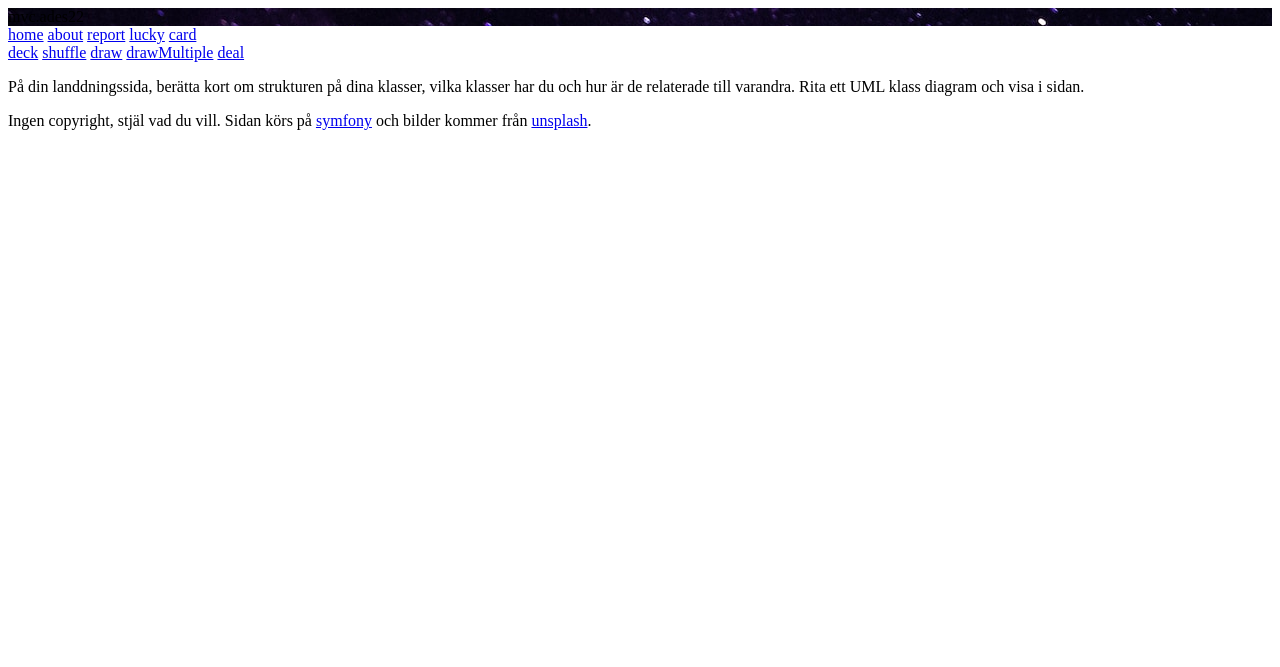
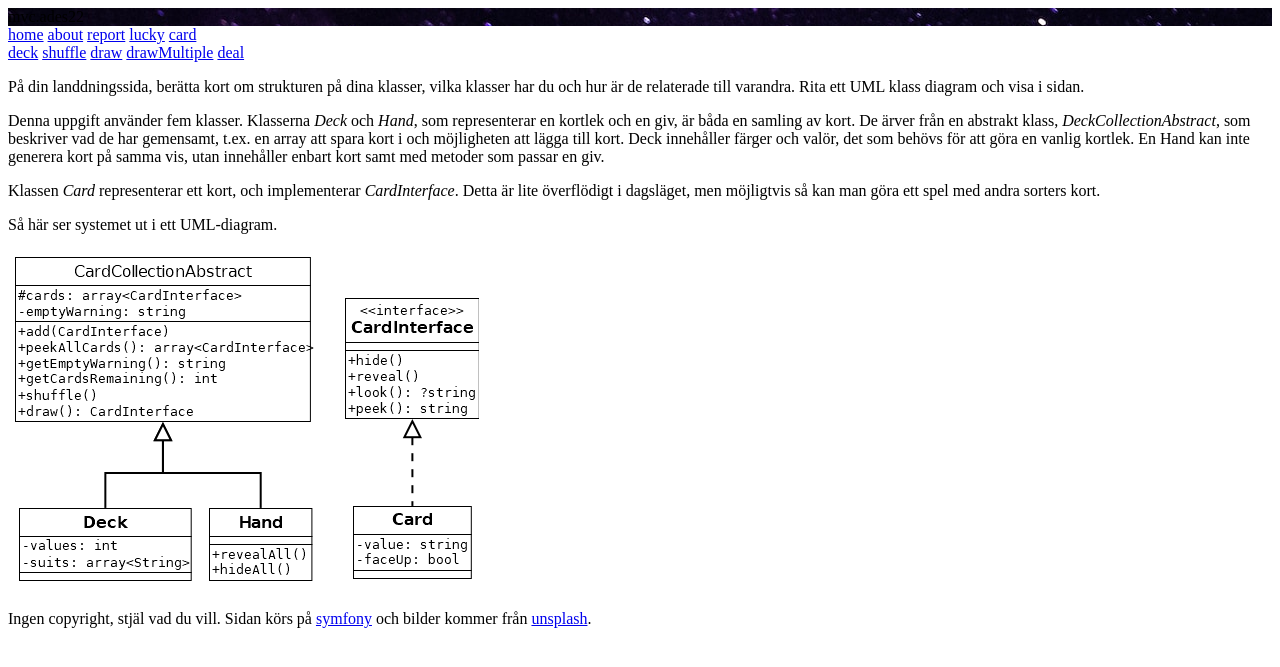
Before and after one commit to missivaeak/mvc-report, a Symfony app: template templates/pages/card/index.html.twig in a window 1280 px wide. Shown: the top 667 px of the page. Run offline with Twig, Linux system fonts and the light colour scheme; the template is opened without the code that fills it, so the values that code supplies are empty; some libraries are stand-ins or nearby versions.

Commit message:
landningsida för card, redovisningstext, umldiagram klart

```diff
--- a/assets/styles/_general.scss
+++ b/assets/styles/_general.scss
@@ -9,7 +9,7 @@ html {
 }
 
 img {
-    width: 100%;
+    max-width: 100%;
 }
 
 .two-col {
--- a/templates/pages/card/index.html.twig
+++ b/templates/pages/card/index.html.twig
@@ -6,4 +6,12 @@
     {{ include('partials/card/nav.html.twig')}}
 
     <p>På din landdningssida, berätta kort om strukturen på dina klasser, vilka klasser har du och hur är de relaterade till varandra. Rita ett UML klass diagram och visa i sidan.</p>
+
+    <p>Denna uppgift använder fem klasser. Klasserna <i>Deck</i> och <i>Hand</i>, som representerar en kortlek och en giv, är båda en samling av kort. De ärver från en abstrakt klass, <i>DeckCollectionAbstract</i>, som beskriver vad de har gemensamt, t.ex. en array att spara kort i och möjligheten att lägga till kort. Deck innehåller färger och valör, det som behövs för att göra en vanlig kortlek. En Hand kan inte generera kort på samma vis, utan innehåller enbart kort samt med metoder som passar en giv.</p>
+
+    <p>Klassen <i>Card</i> representerar ett kort, och implementerar <i>CardInterface</i>. Detta är lite överflödigt i dagsläget, men möjligtvis så kan man göra ett spel med andra sorters kort.</p>
+
+    <p>Så här ser systemet ut i ett UML-diagram.</p>
+
+    <img src="{{ asset('img/uml.png') }}">
 {% endblock %}
--- a/templates/pages/report.html.twig
+++ b/templates/pages/report.html.twig
@@ -28,11 +28,11 @@
 
         <p>Traits är en funktionalitet som kan återkomma eller återanvändas i flera klasser. De är konstruerade enligt väldigt lika regler som en klass, förutom att de behöver inkluderas i en annan klass för att kunna åstadkomma något. Meningen är att de ska ha en funktionalitet som är nyttig för flera klasser.<p>
 
-        <p>Interface är en abstrakt beskrivning av en klass metoder. Om en klass implementerar ett interface så måste den klassen uppfylla interfacets beskrivning. Sedan kan andra delar av koden referera till det interfacet istället för en specifik klass när programmerar t.ex. vill specificera en giltig klass av parameter. Då kan programmerar lita på att den minimifunktionalitet som beskrivs i interfacet uppfylls och kan då tillåta fler sorters parametrar användas i sin kod. Det blir ett sätt att säga jag vill enbart att "denna sortens klasser" ska användas här, istället för att hårdkoda en särskilt klass.</p>
+        <p>Interface är en abstrakt beskrivning av en klass metoder. Om en klass implementerar ett interface så måste den klassen uppfylla interfacets beskrivning. Sedan kan andra delar av koden referera till det interfacet istället för en specifik klass när programmeraren t.ex. vill specificera en giltig klass av parameter. Då kan programmerar lita på att den minimifunktionalitet som beskrivs i interfacet uppfylls och kan då tillåta fler sorters parametrar användas i sin kod. Det blir ett sätt att säga jag vill enbart att "denna sortens klasser" ska användas här, istället för att hårdkoda en särskilt klass.</p>
 
-        <p>Jag är på det hela nöjd. Jag försökte använda arv, komposition och interface på ett rimligt vis. Jag gjorde så att en kortlek (Deck) och en hand (Hand) ärver från en abstrakt klass (CardCollectionAbstract) då jag ville få med ett arv men att testa en abstrakt. Jag använde ett interface för korten (Card och CardInterface), det var ju lite överflödigt då jag bara har ett sorts kort, men jag ville testa och det är ju tänkbart att det finns andra sorters kort. För att förbättra koden så skulle jag kanske kunna tänka ut ett sätt att använda traits, eller kanske utöka min Hand-klass med lite mer specifik funktionalitet.</p>
+        <p>Jag är på det hela nöjd. Jag försökte använda arv, komposition och interface på ett rimligt vis. Jag gjorde så att en kortlek (Deck) och en hand (Hand) ärver från en abstrakt klass (CardCollectionAbstract) då jag behövde få med ett arv och jag ville testa en abstrakt. Jag använde ett interface för korten (Card och CardInterface), det var ju lite överflödigt då jag bara har ett sorts kort, men jag ville testa och det är ju tänkbart att det finns andra sorters kort. För att förbättra koden så skulle jag kanske kunna tänka ut ett sätt att använda traits, eller kanske utöka min Hand-klass med lite mer specifik funktionalitet.</p>
 
-        <p>Berätta hur det kändes att modellera ett kortspel med flödesdiagram och psuedokod. Var det något som du tror stödjer dig i din problemlösning och tankearbete för att strukturera koden kring en applikation?</p>
+        <p>Jag tror inte att det är ett stöd att förbereda arbetet med diagram i just denna uppgift. Det är såpass litet system, det är egentligen bara två saker som ska samverka (kort och kortlek). Det är lätt att få en överblick över systemet i huvudet. Med ett större och mer komplicerat system så hade det varit mer hjälpsamt.</p>
 
         <p>Jag kunde inte stoppa in en klass som en parameter i en konstruktor, det trodde jag att jag kunde göra. Jag ville göra $deck = new Deck(Card), för att berätta vilken sorts kort som kortleken skulle fyllas med. Efter lite tråcklande så bestämde jag mig för att göra på ett annat vis.</p>
     </section>
```
Also changed, not shown: public/img/uml.png (added).
